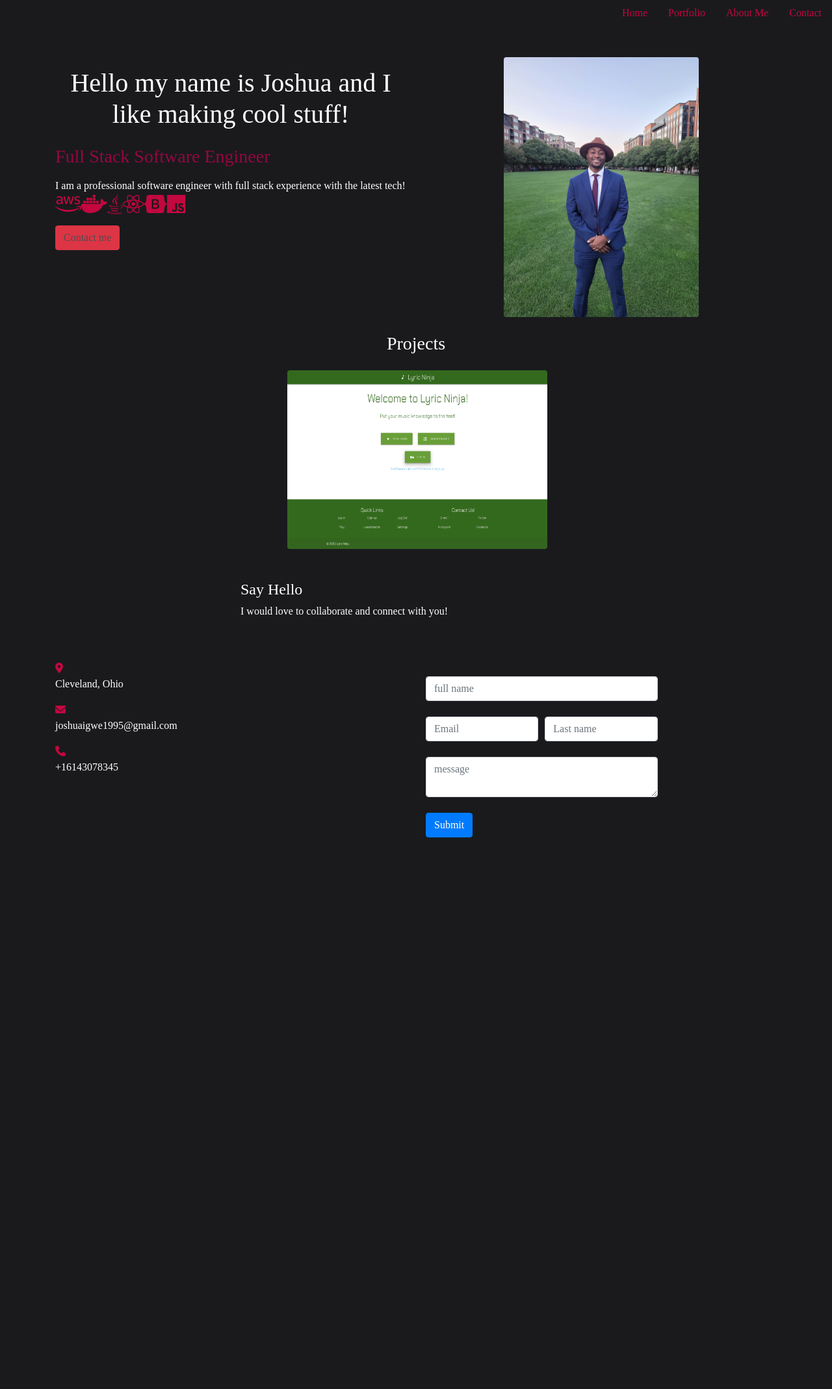
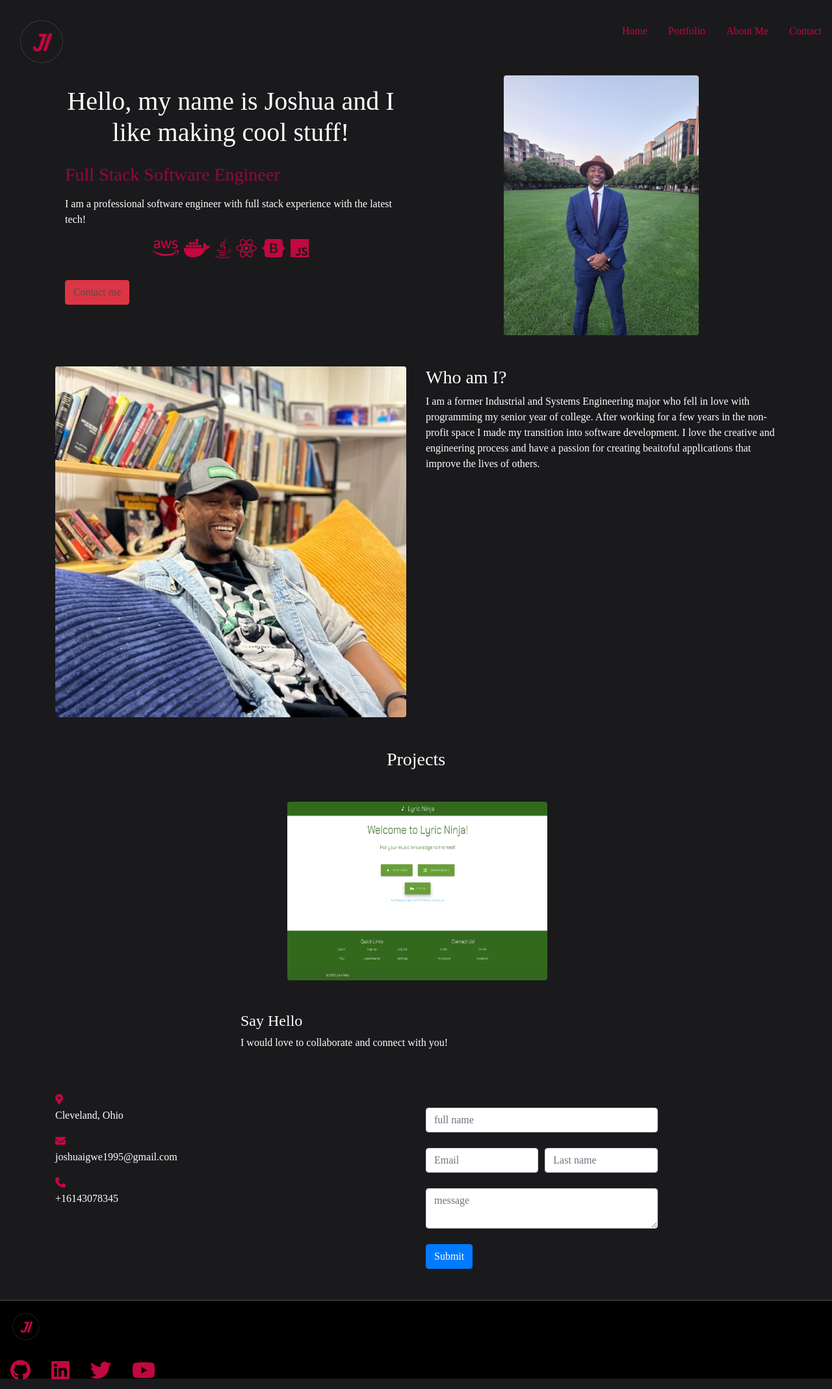
Before and after one commit to joshigwe777/ReactPortfolio, a React (Create React App) app in the folder myprojectpage/: page / in a window 1280 px wide. Shown: the top 2138 px of the page at 65% size. Before the commit the page ends 1289 px from the top, so only its background shows below. Built offline with nearby package versions, Linux system fonts and the light colour scheme; a web font is replaced by a local one.

Commit message:
bio updated

```diff
--- a/myprojectpage/src/App.js
+++ b/myprojectpage/src/App.js
@@ -1,14 +1,19 @@
+import AboutMe from "./components/AboutMe";
 import ContactForm from "./components/ContactForm";
+import Footer from "./components/Footer";
 import LandingPage from "./components/LandingPage";
 import NavBar from "./components/NavBar";
 import Portfolio from "./components/Portfolio";
 function App() {
   return (
     <div className="App">
-      <NavBar/>
+      <a className="nav-link logo active" href="#"><img className="logo" src="images/logo.png"/></a>
+      <NavBar />
       <LandingPage />
-      <Portfolio/>
-      <ContactForm/>
+      <AboutMe/>
+      <Portfolio />
+      <ContactForm />
+      <Footer />
     </div>
   );
 }
--- a/myprojectpage/src/components/AboutMe.js
+++ b/myprojectpage/src/components/AboutMe.js
@@ -1,5 +1,20 @@
 function AboutMe() {
     return <>
+        <div className="container my-5">
+            <div className="row">
+                <div className="col-6">
+                    <img className="img-fluid rounded" src="images/aboutme.jpg" />
+                </div>
+                <div className="col-6">
+                    <h3>Who am I?</h3>
+                    <p>I am a former Industrial and Systems Engineering major who fell in love with
+                        programming my senior year of college. After working for a few years in the non-profit space I made my transition into software development.
+                        I love the creative and engineering process and have a passion for creating beaitoful applications that improve the lives of others. </p>
+                </div>
+
+            </div>
+
+        </div>
     </>
 }
 export default AboutMe;
--- /dev/null
+++ b/myprojectpage/src/components/Footer.js
@@ -0,0 +1,14 @@
+function Footer() {
+    return <>
+        <footer className="mt-5">
+            <img className="logo-footer" src="images/logo.png" />
+            <div className="row my-3 mx-auto">
+                <a href="https://github.com/joshigwe777" target="_blank"><i className="fa-brands mx-3 fa-2xl fa-github"></i></a>
+                <a href="https://www.linkedin.com/in/joshua-igwe-229ba99a/"><i className="fa-brands mx-3 fa-2xl fa-linkedin"></i></a>
+                <a href="https://twitter.com/Joshua__Igwe"><i className="fa-brands fa-2xl mx-3 fa-twitter"></i></a>
+                <a><i className="fa-brands fa-2xl mx-3 fa-youtube"></i></a>
+            </div>
+        </footer>
+    </>
+}
+export default Footer;
--- a/myprojectpage/src/components/LandingPage.js
+++ b/myprojectpage/src/components/LandingPage.js
@@ -4,19 +4,20 @@ function LandingPage() {
             <div className="row">
                 <div className="col-6">
                     <div className="container">
-                        <div className="row my-3">
-                            <h1 className="text-center">Hello my name is Joshua and I like making cool stuff!</h1>
+                        <div className="row mx-auto my-3">
+                            <h1 className="text-center">Hello, my name is Joshua and I like making cool stuff!</h1>
                             <h3 className="my-3">Full Stack Software Engineer</h3>
-                            <p>I am a professional software engineer with full stack experience with the latest tech!</p>
-                            <i className="fa-brands fa-2xl fa-aws"></i>
-                            <i className="fa-brands fa-2xl fa-docker"></i>
-                            <i className="fa-brands fa-2xl fa-java"></i>
-                            <i className="fa-brands fa-2xl fa-react"></i>
-                            <i className="fa-brands fa-2xl fa-bootstrap"></i>
-                            <i className="fa-brands fa-2xl fa-js"></i>
-
+                            <p className="">I am a professional software engineer with full stack experience with the latest tech!</p>
+                            <div className="row my-3 mx-auto">
+                                <i className="fa-brands fa-2xl mx-1 fa-aws"></i>
+                                <i className="fa-brands fa-2xl mx-1 fa-docker"></i>
+                                <i className="fa-brands fa-2xl mx-1 fa-java"></i>
+                                <i className="fa-brands fa-2xl mx-1 fa-react"></i>
+                                <i className="fa-brands fa-2xl mx-1 fa-bootstrap"></i>
+                                <i className="fa-brands fa-2xl mx-1 fa-js"></i>
+                            </div>
                         </div>
-                        <div className="row">
+                        <div className="row mx-auto">
                             <a class="btn contactMe btn-danger mt-3" href="#" role="button">Contact me</a>
                         </div>
 
--- a/myprojectpage/src/components/NavBar.js
+++ b/myprojectpage/src/components/NavBar.js
@@ -1,6 +1,6 @@
 function NavBar() {
     return <>
-        <ul class="nav justify-content-end mb-5">
+        <ul class="nav justify-content-end navagation mb-5">
             <li class="nav-item">
                 <a class="nav-link active" href="#"></a>
             </li>
--- a/myprojectpage/src/components/Portfolio.js
+++ b/myprojectpage/src/components/Portfolio.js
@@ -1,10 +1,10 @@
 function Portfolio() {
-    return <>
-        <h3 className="text-center my-4">Projects</h3>
+    return <div className="my-5">
+        <h3 className="text-center my-5">Projects</h3>
         <div className="container mx-8 offset-4">
                     <a href="http://lyricninja-env.eba-hq4sm8mv.us-east-2.elasticbeanstalk.com/" target="_blank">
                         <img className="lyricNinjaPicture img-fluid rounded" src="images/lyricNinja.png" /></a>
         </div>
-    </>
+    </div>
 }
 export default Portfolio;
--- a/myprojectpage/src/components/SocialMediaPanel.js
+++ /dev/null
@@ -1,5 +0,0 @@
-function SocialMediaPanel() {
-    return <>
-    </>
-}
-export default SocialMediaPanel;
--- a/myprojectpage/src/index.css
+++ b/myprojectpage/src/index.css
@@ -25,6 +25,20 @@ img {
   height: 400px;
   margin: auto;
 }
+.navagation {
+  margin-top: -100px;
+}
+.logo {
+  height: 8rem;
+  position: relative;
+  top: 0px;
+  left: 0px;
+  margin: 0;
+  padding: 0;
+}
+.logo-footer {
+  height: 5rem;
+}
 .lyricNinjaPicture {
   width: 400px;
   height: 275px;
@@ -37,3 +51,7 @@ code {
   font-family: source-code-pro, Menlo, Monaco, Consolas, 'Courier New',
     monospace;
 }
+footer {
+  background-color: rgb(0, 0, 0);
+  border-top: solid #4E4E50 1px;
+}
```
Also changed, not shown: myprojectpage/public/images/aboutme.jpg (added), myprojectpage/public/images/logo.png (added).
